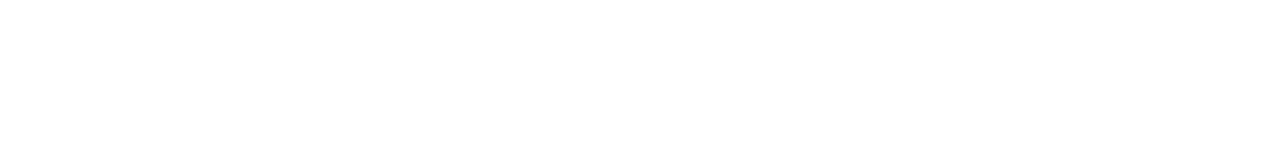
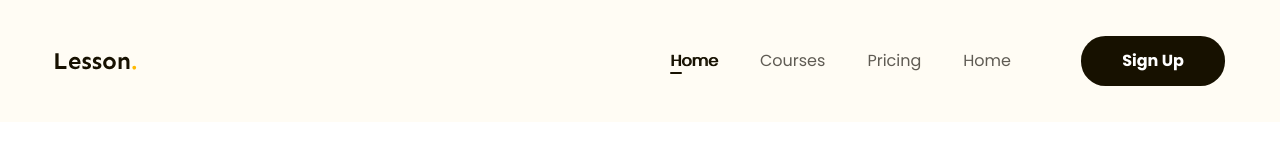
Before and after one commit to Thanh-PCTT/Figma-to-HTML, a plain HTML site: page index.html in a window 1280 px wide. Shown: the top 160 px of the page. Drawn offline with Linux system fonts and the light colour scheme.

Commit message:
P3 làm phần header

```diff
--- a/assets/css/style.css
+++ b/assets/css/style.css
@@ -11,3 +11,84 @@ body{
     font-size: 1.6rem;
     font-family: "Poppins", sans-serif;
 }
+/* ===============common=============== */
+a{
+    text-decoration: none;
+
+}
+.main-content{
+    width: 1170px;
+    max-width: calc(100% - 48px);
+    margin-left: auto;
+    margin-right: auto;
+}
+
+.btn{
+    display: inline-block;
+    padding: 0px 16px;
+    line-height: 50px;
+    min-width: 118px;
+    color: #FFF;
+    text-align: center;
+    font-size: 1.6rem;
+    font-weight: 600;
+    border-radius: 24.5px;
+    background: #171100;
+}
+
+
+/* ===============Header=============== */
+.header{
+    background: #FFFCF4;
+}
+
+.header.fixed{
+    position: sticky;
+    top: -28px;
+}
+
+.header .body{
+    display: flex;
+    align-items: center;
+    padding: 36px 0;
+}
+
+.nav{
+    margin-left: auto;
+}
+.nav ul{
+    display: flex;
+}
+
+.nav a{
+    position: relative;
+    color: #5F5B53;
+    font-size: 1.6rem;
+    padding: 8px 21px;
+}
+
+.nav li.active a, .nav a:hover{
+    color: #171100;
+    text-align: center;
+    text-shadow: 1px 0 0 currentColor;
+}
+
+.nav li.active a::after{
+    position: absolute;
+    left: 21px;
+    bottom: 6px;
+    display: block;
+    content: "";
+    width: 12px;
+    height: 2px;
+    border-radius: 1px;
+    background: #171100;
+}
+
+.header .btn-sign-up{
+    min-width: 144px;
+}
+
+.header .action{
+    margin-left: 49px;
+}
--- a/index.html
+++ b/index.html
@@ -16,12 +16,25 @@
 
     <title>Figma to HTML</title>
 </head>
-<body>
+<body style="height: 10000px;">
     <!-- header -->
      <header class="header fixed">
         <div class="main-content">
             <div class="body">
+                <!-- logo -->
+                <img src="./assets/img/logo.svg" alt="Lesson." class="logo">
+                <!-- nav -->
+                <nav class="nav">
+                    <ul>
+                        <li class="active"><a href="#!">Home</a></li>
+                        <li><a href="#!">Courses</a></li>
+                        <li><a href="#!">Pricing</a></li>
+                        <li><a href="#!">Home</a></li>
+                    </ul>
+                </nav>
 
+                <!-- btn action -->
+                 <div class="action"><a href="" class="btn btn-sign-up">Sign Up</a></div>
             </div>
         </div>
      </header>
```
Also changed, not shown: assets/img/logo.svg (added).
